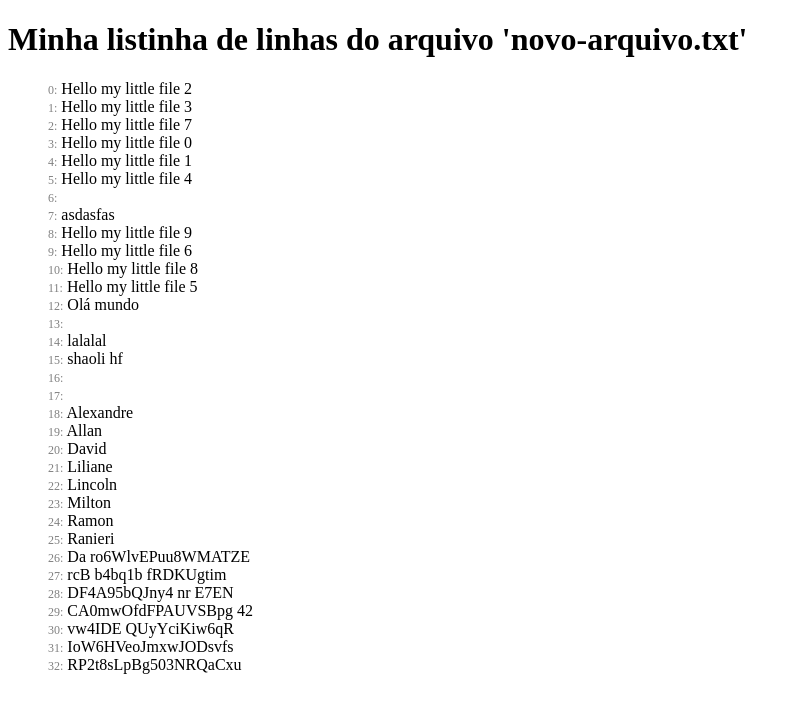
After one commit to ranierivalenca-ifpe/ifig-2021-1-web-1, a PHP site: page / in a window 1280 px wide. The commit adds this page. Shown: the top 713 px of the page, without its empty margins (0-800 px from the left). Run offline with PHP 8.4, Linux system fonts and the light colour scheme.

Commit message:
Examples from 2021-05-18

```diff
--- /dev/null
+++ b/aulas/funcoes-e-arquivos/arquivo2.txt
@@ -0,0 +1,2 @@
+teste
+teste2
--- /dev/null
+++ b/aulas/funcoes-e-arquivos/arquivo3.txt
@@ -0,0 +1,2 @@
+teste
+teste2
--- /dev/null
+++ b/aulas/funcoes-e-arquivos/festa.csv
@@ -0,0 +1,6 @@
+nome;sobrenome;hora que chegou na festa;comeu muito
+ingrid;sthefanny;cedo;não
+gleydson;silva;cedo;um bocado
+renne;andrade;atrasado;um bocado
+taynan;beatriz;no final da festa;todos os doces
+esdras;silva;cedo;marromenossss
--- /dev/null
+++ b/aulas/funcoes-e-arquivos/index.php
@@ -0,0 +1,35 @@
+<?php
+  $lines = file('novo-arquivo.txt');
+?>
+<!DOCTYPE html>
+<html lang="en">
+
+<head>
+  <meta charset="UTF-8">
+  <meta http-equiv="X-UA-Compatible" content="IE=edge">
+  <meta name="viewport" content="width=device-width, initial-scale=1.0">
+  <title>Document</title>
+  <style>
+  li {
+    list-style: none;
+  }
+  li span {
+    color: hsl(0, 0%, 50%);
+    font-size: .75em;
+  }
+  li span::after {
+    content: ':'
+  }
+  </style>
+</head>
+
+<body>
+  <h1>Minha listinha de linhas do arquivo 'novo-arquivo.txt'</h1>
+  <ul>
+    <?php foreach ($lines as $key => $line) : ?>
+      <li><span><?= $key ?></span> <?= $line ?></li>
+    <?php endforeach ?>
+  </ul>
+</body>
+
+</html>
--- a/aulas/funcoes-e-arquivos/novo-arquivo.txt
+++ b/aulas/funcoes-e-arquivos/novo-arquivo.txt
@@ -1,10 +1,33 @@
+Hello my little file 2
+Hello my little file 3
+Hello my little file 7
 Hello my little file 0
 Hello my little file 1
-Hello my little file 2
-Hello my little file 3
 Hello my little file 4
+
+asdasfas
+Hello my little file 9
+Hello my little file 6
+Hello my little file 8
 Hello my little file 5
-Hello my little file 6
-Hello my little file 7
-Hello my little file 8
-Hello my little file 9
+Olá mundo
+
+lalalal
+shaoli hf
+
+
+Alexandre
+Allan
+David
+Liliane
+Lincoln
+Milton
+Ramon
+Ranieri
+Da ro6WlvEPuu8WMATZE
+rcB b4bq1b fRDKUgtim
+DF4A95bQJny4 nr E7EN
+CA0mwOfdFPAUVSBpg 42
+vw4IDE  QUyYciKiw6qR
+IoW6HVeoJmxwJODsvfs
+RP2t8sLpBg503NRQaCxu
```
Also changed, not shown: aulas/funcoes-e-arquivos/add.php (added, +18 -0 lines), aulas/funcoes-e-arquivos/file.php (+16 -4 lines), aulas/funcoes-e-arquivos/index2.php (added, +45 -0 lines).
